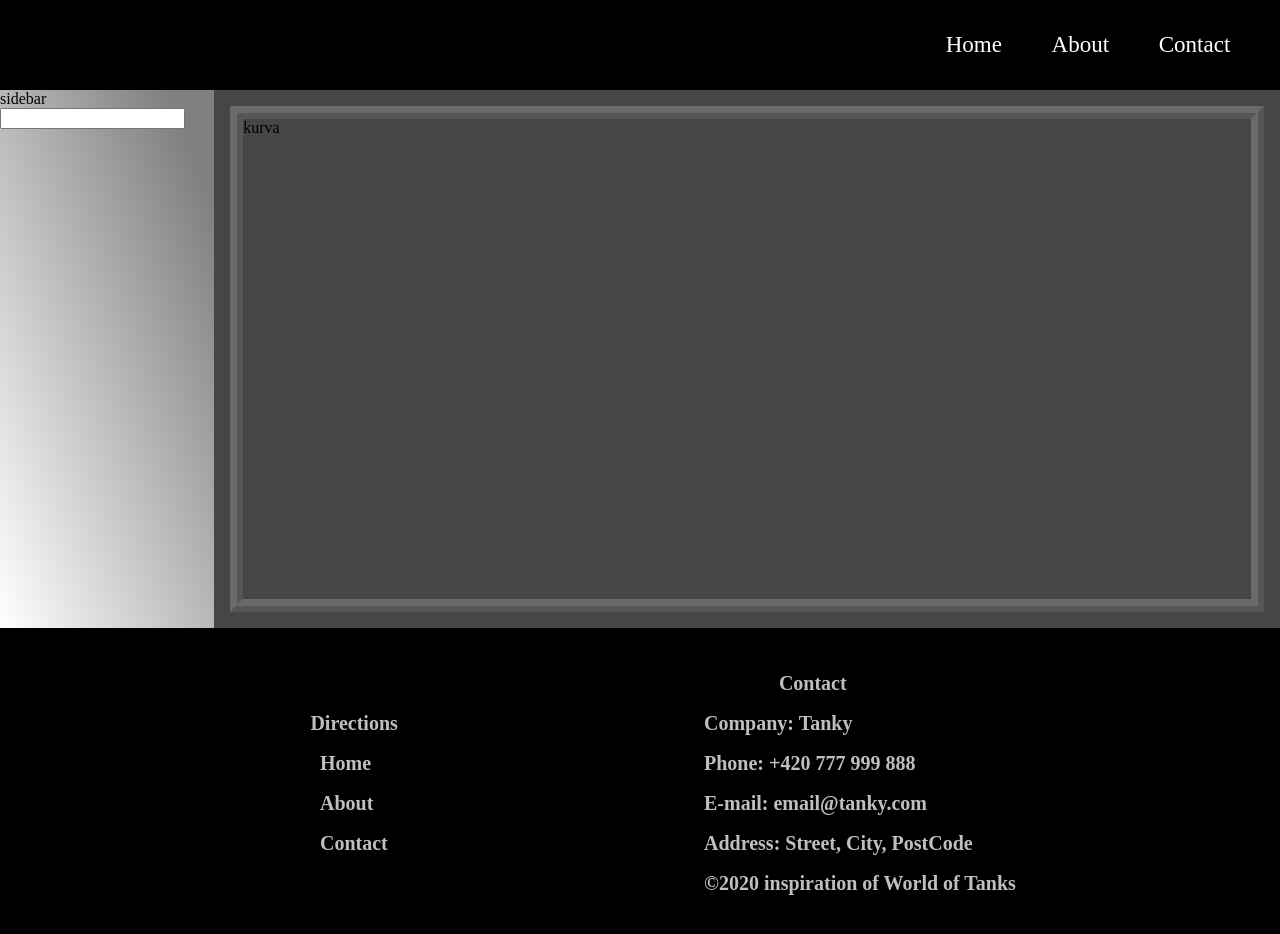
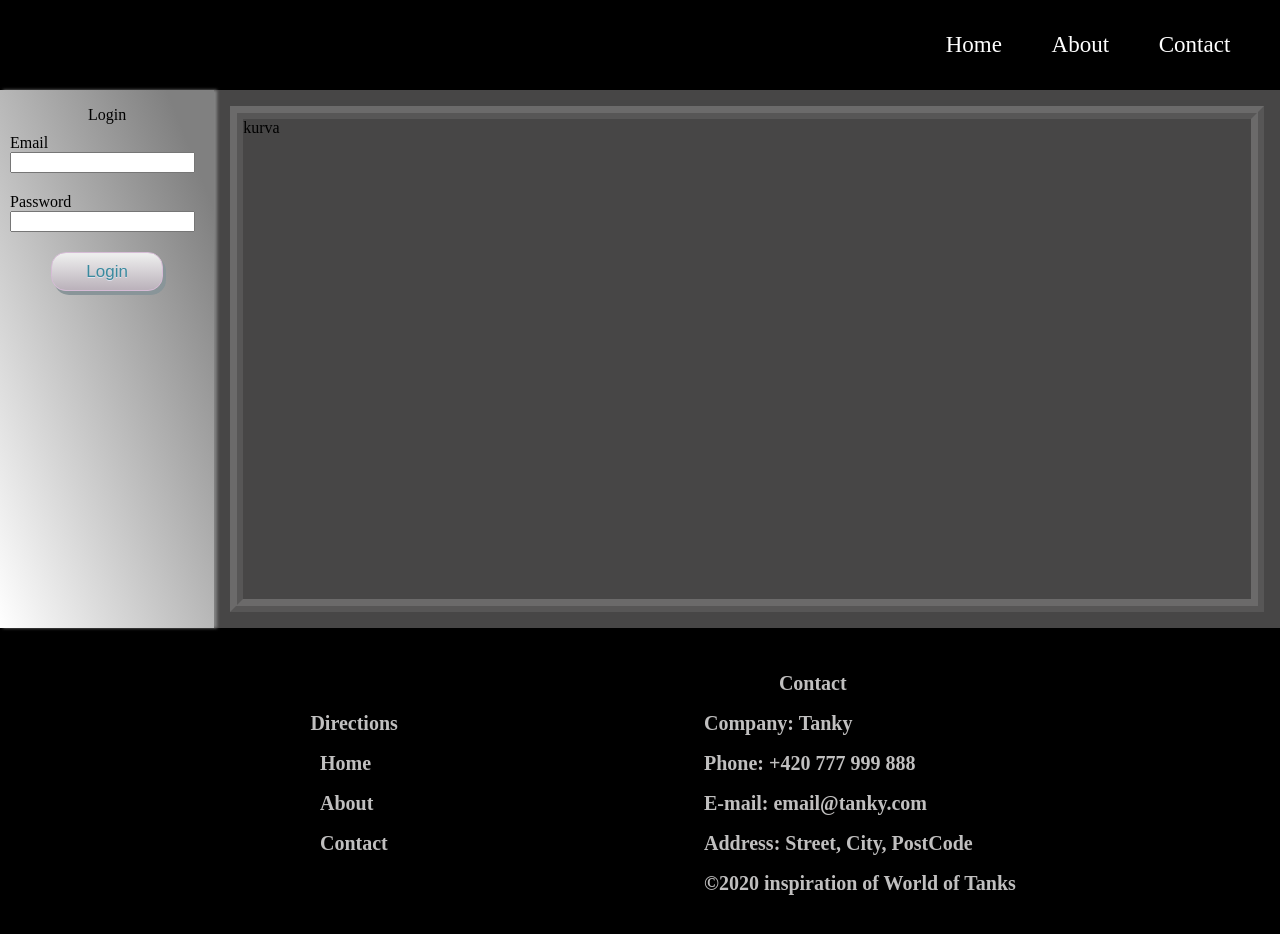
Before and after one commit to dimamalko/Post_app, a React (Create React App) app: page / in a window 1280 px wide. Shown: the top 934 px of the page. Built offline with nearby package versions, Linux system fonts and the light colour scheme.

Commit message:
Buttons, Visual login, Text converting to cs

```diff
--- /dev/null
+++ b/src/components/UI/buttons/button.js
@@ -0,0 +1,15 @@
+// @flow
+import './buttons.scss';
+import React from 'react';
+
+export default function Button({ children, onClick, primary, type }) {
+  return (
+    <button
+      className={`button ${primary ? 'primary' : ''}`}
+      onClick={() => onClick()}
+      type={type}
+    >
+      {children}
+    </button>
+  );
+}
--- /dev/null
+++ b/src/components/UI/buttons/buttons.scss
@@ -0,0 +1,17 @@
+.button {
+  cursor: pointer;
+  font-family: Arial;
+  font-size: 17px;
+  padding: 0.5em 2em;
+  text-decoration: none;
+  border-radius: 15px;
+
+  &.primary {
+    box-shadow: 3px 4px 0px 0px #899599;
+    background: linear-gradient(to bottom, #ededed 5%, #bab1ba 100%);
+    border: 1px solid #d6bcd6;
+    display: inline-block;
+    color: #3a8a9e;
+    text-shadow: 0px 1px 0px #e1e2ed;
+  }
+}
--- a/src/components/footer/footer.js
+++ b/src/components/footer/footer.js
@@ -10,15 +10,17 @@ export default function Footer() {
         <p className="footer__directions--paragraph">
           {i18n.t('footer.directions')}
         </p>
-        <p>{i18n.t('home')}</p>
-        <p>{i18n.t('about')}</p>
-        <p>{i18n.t('contact')}</p>
+        <p>{i18n.t('general.home')}</p>
+        <p>{i18n.t('general.about')}</p>
+        <p>{i18n.t('general.contact')}</p>
       </div>
       <div className="footer__contacts">
-        <p className="footer__contacts--paragraph">{i18n.t('contact')}</p>
+        <p className="footer__contacts--paragraph">
+          {i18n.t('general.contact')}
+        </p>
         <p>{i18n.t('footer.company')}</p>
         <p>{i18n.t('footer.tel')}</p>
-        <p>{i18n.t('footer.email')}</p>
+        <p>{i18n.t('footer.contactEmail')}</p>
         <p>{i18n.t('footer.adress')}</p>
         <p className="footer__copyright">&copy;{i18n.t('footer.copy')}</p>
       </div>
--- a/src/components/header/header.js
+++ b/src/components/header/header.js
@@ -6,9 +6,9 @@ export default function Header() {
   return (
     <div className="header">
       <nav className="header__navigation">
-        <a>{i18n.t('home')}</a>
-        <a>{i18n.t('about')}</a>
-        <a>{i18n.t('contact')}</a>
+        <a>{i18n.t('general.home')}</a>
+        <a>{i18n.t('general.about')}</a>
+        <a>{i18n.t('general.contact')}</a>
       </nav>
     </div>
   );
--- a/src/components/sidebar/sidebar.js
+++ b/src/components/sidebar/sidebar.js
@@ -1,13 +1,26 @@
 // @flow
 import './sidebar.scss';
+import Button from '../UI/buttons/button';
 import React from 'react';
 import i18n from '../../services/i18n';
 
 export default function Sidebar() {
   return (
     <div className="sidebar">
-      <div>{i18n.t('sidebar.title')}</div>
-      <input type="text" />
+      {i18n.t('general.login')}
+      <div>
+        {i18n.t('general.email')}
+        <input type="email" />
+      </div>
+      <div>
+        {i18n.t('general.password')}
+        <input type="password" />
+      </div>
+      <div>
+        <Button primary type="button">
+          {i18n.t('general.login')}
+        </Button>
+      </div>
     </div>
   );
 }
--- a/src/components/sidebar/sidebar.scss
+++ b/src/components/sidebar/sidebar.scss
@@ -1,5 +1,13 @@
 .sidebar {
+  align-items: center;
   background: linear-gradient(to left bottom, #808080 11%, hsl(0, 0%, 100%));
-  margin-right: 0;
+  box-shadow: 3px 0 3px 0 rgba(133, 133, 133, 1);
+  display: flex;
+  flex-direction: column;
+  padding-top: 1rem;
   width: 17%;
 }
+.sidebar > div {
+  flex: 0 0 auto;
+  margin: 10px;
+}
--- a/src/locales/cs.js
+++ b/src/locales/cs.js
@@ -1,15 +1,20 @@
 module.exports = {
-  about: 'About',
-  contact: 'Contact',
   footer: {
     adress: 'Address: Street, City, PostCode',
     company: 'Company: Tanky',
+    contactEmail: 'E-mail: email@tanky.com',
     copy: '2020 inspiration of World of Tanks',
     directions: 'Directions',
-    email: 'E-mail: email@tanky.com',
     tel: 'Phone: +420 777 999 888'
   },
-  home: 'Home',
+  general: {
+    about: 'About',
+    contact: 'Contact',
+    email: 'Email',
+    home: 'Home',
+    login: 'Login',
+    password: 'Password'
+  },
   sidebar: {
     title: 'sidebar'
   }
```
Also changed, not shown: src/components/UI/inputs/input.js (added, +8 -0 lines), src/components/UI/buttons/buttons.js (deleted), src/components/UI/inputs/inputs.js (deleted), src/components/UI/inputs/inputs.scss (added).
